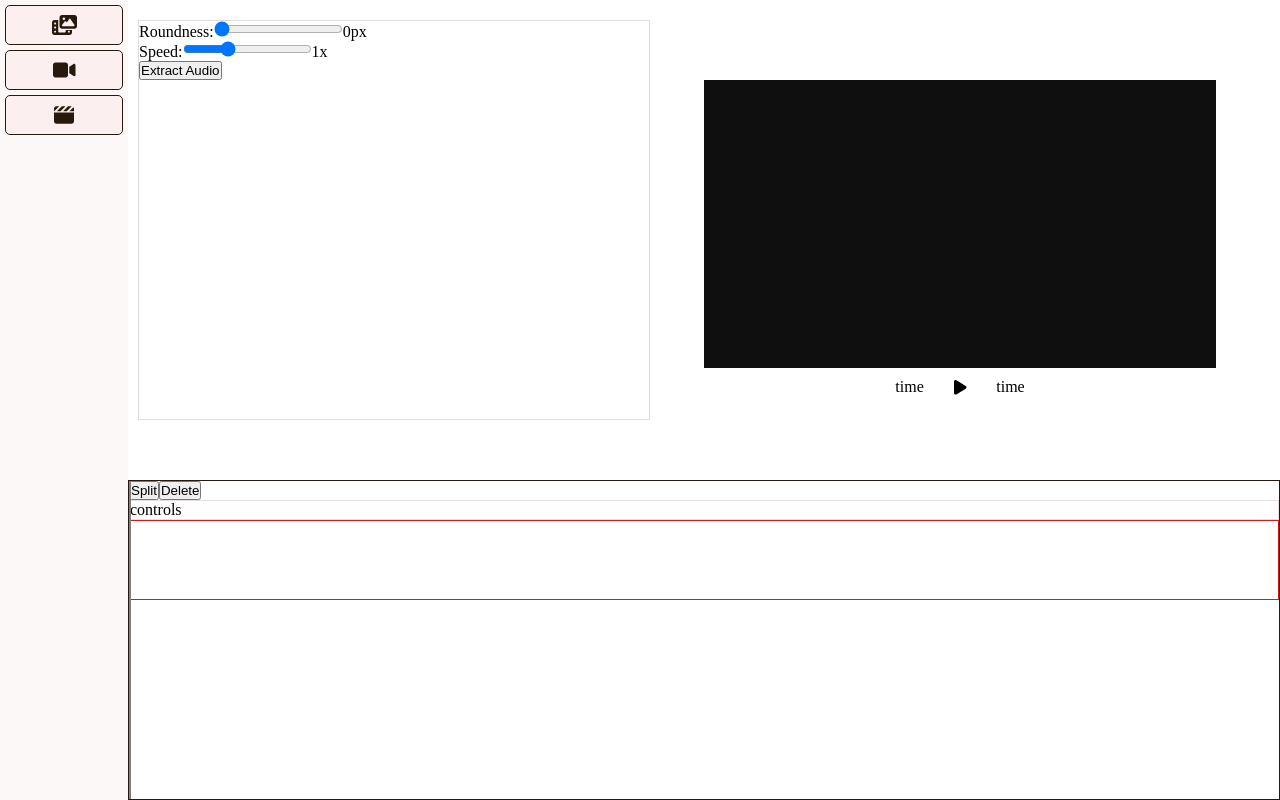
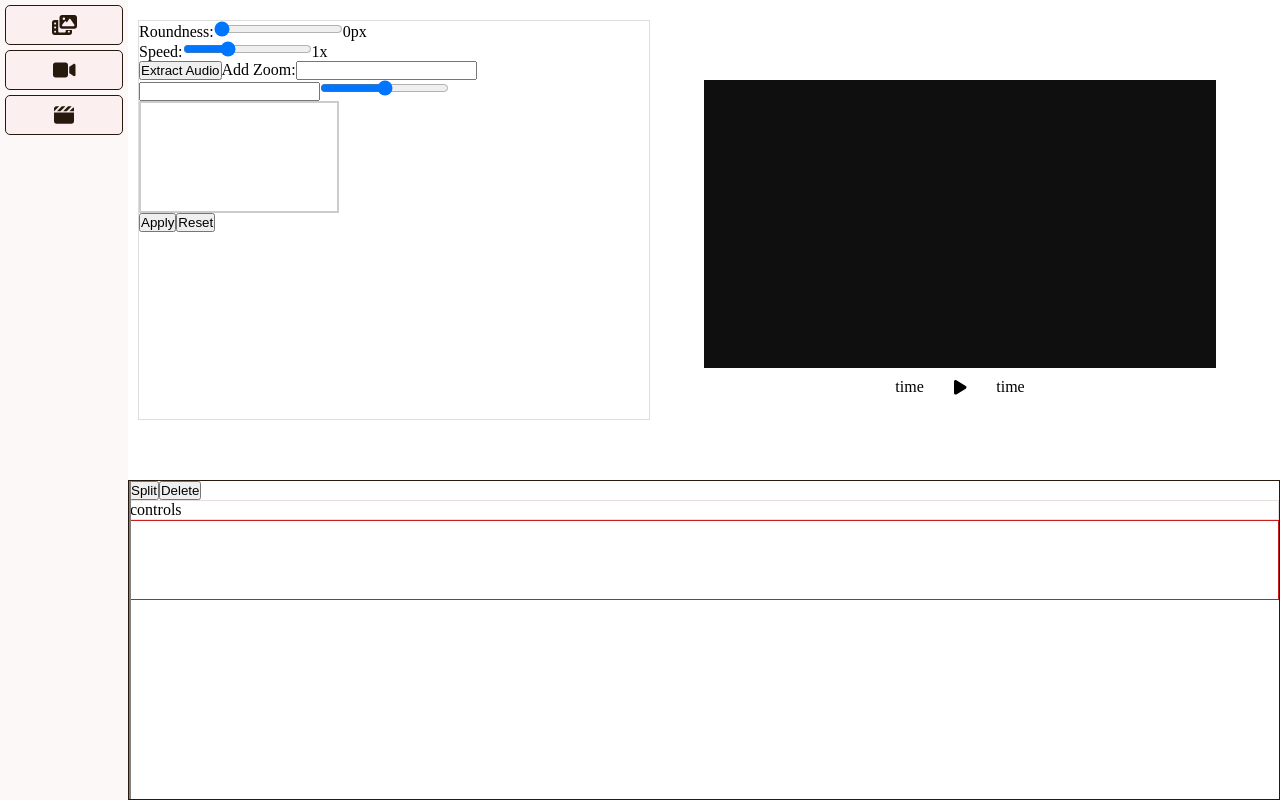
Before and after one commit to this-is-shreya/video-recorder-and-editor-with-auto-zoom, a React (Vite) app: page / in a window 1280 px wide. Both pictures are taken after a click on the button 64 px from the left and 115 px from the top of the page. Built offline with nearby package versions, Linux system fonts and the light colour scheme.

Commit message:
added zoom, modified context

```diff
--- a/package.json
+++ b/package.json
@@ -15,6 +15,7 @@
     "@fortawesome/react-fontawesome": "^0.2.2",
     "file-saver": "^2.0.5",
     "react": "^18.3.1",
+    "react-cropper": "^2.3.3",
     "react-dnd": "^16.0.1",
     "react-dnd-html5-backend": "^16.0.1",
     "react-dom": "^18.3.1",
--- a/src/App.jsx
+++ b/src/App.jsx
@@ -1,4 +1,4 @@
-import { useRef, useState } from "react";
+import {  useState } from "react";
 import "./App.css";
 import AppContext from "./AppContext";
 import Navbar from "./components/Navbar";
@@ -15,17 +15,6 @@ function App() {
   const [selectedElement, setSelectedElement] = useState(null);
   const [isSpeedChange, setIsSpeedChange] = useState(false);
 
-  document.addEventListener("keyup", (e) => {
-    if (e.code === "ArrowLeft") {
-      if (seekerPosition - 50 <= 0) {
-        setSeekerPosition(0);
-      } else {
-        setSeekerPosition(seekerPosition - 50);
-      }
-    } else if (e.code === "ArrowRight") {
-      setSeekerPosition(seekerPosition + 50);
-    }
-  });
   return (
     <>
       <AppContext.Provider
@@ -65,7 +54,6 @@ function App() {
             <span>time</span>
           </div>
         </div>
-
         <Timeline />
       </AppContext.Provider>
     </>
--- a/src/AppContext.js
+++ b/src/AppContext.js
@@ -1,31 +1,18 @@
-import { createContext, useState } from "react";
-
-const seekerPosition = null;
-const setSeekerPosition = () => {};
-const sourceAndTiming = null;
-const setSourceAndTiming = () => {};
-const currentSourceAndTiming = null;
-const setCurrentSourceAndTiming = () => {};
-const isPlaying = null;
-const setIsPlaying = () => {};
-const selectedElement = null;
-const setSelectedElement = () => {};
-const isSpeedChange = null;
-const setIsSpeedChange = () => {};
+import { createContext } from "react";
 
 const AppContext = createContext({
-  seekerPosition: seekerPosition,
-  setSeekerPosition: setSeekerPosition,
-  sourceAndTiming: sourceAndTiming,
-  setSourceAndTiming: setSourceAndTiming,
-  currentSourceAndTiming: currentSourceAndTiming,
-  setCurrentSourceAndTiming: setCurrentSourceAndTiming,
-  isPlaying: isPlaying,
-  setIsPlaying: setIsPlaying,
-  selectedElement: selectedElement,
-  setSelectedElement: setSelectedElement,
-  isSpeedChange: isSpeedChange,
-  setIsSpeedChange: setIsSpeedChange,
+  seekerPosition: 0,
+  setSeekerPosition: () => {},
+  sourceAndTiming: [],
+  setSourceAndTiming: () => {},
+  currentSourceAndTiming: [],
+  setCurrentSourceAndTiming: () => {},
+  isPlaying: false,
+  setIsPlaying: () => {},
+  selectedElement: null,
+  setSelectedElement: () => {},
+  isSpeedChange: false,
+  setIsSpeedChange: () => {},
 });
 
 export default AppContext;
--- a/src/components/Video.jsx
+++ b/src/components/Video.jsx
@@ -3,10 +3,23 @@ import AppContext from "../AppContext";
 import { extractAudioFromBlobURL } from "../utils/extractAndDownloadAudio";
 
 const Video = () => {
-  const { selectedElement, sourceAndTiming, setSourceAndTiming, setIsSpeedChange } =
-    useContext(AppContext);
+  const {
+    selectedElement,
+    sourceAndTiming,
+    setSourceAndTiming,
+    setIsSpeedChange,
+    seekerPosition,
+  } = useContext(AppContext);
+  const [currentElement, setCurrentElement] = useState(
+    sourceAndTiming.find((item) => item.id === selectedElement)
+  );
   const [borderRadius, setBorderRadius] = useState(0);
   const [speed, setSpeed] = useState(1);
+  const [zoomCenter, setZoomCenter] = useState({ x: 0, y: 0 });
+  const [zoomStart, setZoomStart] = useState(currentElement?.zoomStart);
+  const [zoomEnd, setZoomEnd] = useState(currentElement?.zoomEnd);
+  const [zoomLevel, setZoomLevel] = useState(currentElement?.zoomLevel);
+  const [clickPosition, setClickPosition] = useState(null); // Stores red dot position
 
   const changeRoundness = (e) => {
     if (!selectedElement) return;
@@ -39,6 +52,93 @@ const Video = () => {
 
     setSourceAndTiming(updatedSourceAndTiming);
   };
+  const handlePreviewClick = (e) => {
+    const previewRect = e.target.getBoundingClientRect();
+    const clickX = e.clientX - previewRect.left; // X coordinate of the click
+    const clickY = e.clientY - previewRect.top; // Y coordinate of the click
+
+    // Calculate zoom center as a percentage of the preview size
+    const centerX = clickX / previewRect.width;
+    const centerY = clickY / previewRect.height;
+
+    setZoomCenter({ x: centerX, y: centerY });
+    setClickPosition({ x: clickX, y: clickY }); // Store position for red dot
+  };
+  const addZoom = () => {
+    console.log("adding zoom for ", zoomStart, zoomEnd, zoomEnd <= zoomStart);
+    if (zoomEnd == null || zoomEnd <= zoomStart) {
+      return;
+    }
+    console.log(
+      "adding zoom for ",
+      zoomStart,
+      zoomEnd,
+      currentElement.newStart,
+      currentElement.newEnd
+    );
+
+    if (
+      zoomStart < currentElement.newStart ||
+      zoomEnd > currentElement.newEnd
+    ) {
+      return;
+    }
+    console.log(
+      "adding zoom for ",
+      zoomStart,
+      zoomEnd,
+      currentElement.newStart,
+      currentElement.newEnd
+    );
+
+    const updatedSourceAndTiming = sourceAndTiming.map((item) => {
+      if (item.id === selectedElement) {
+        return {
+          ...item,
+          zoomCenter: zoomCenter,
+          zoomStart: Number(zoomStart),
+          zoomEnd: Number(zoomEnd),
+          zoomLevel: zoomLevel,
+        };
+      }
+      return item;
+    });
+
+    setSourceAndTiming([...updatedSourceAndTiming]);
+     setCurrentElement({
+       ...currentElement,
+       zoomStart: Number(zoomStart),
+       zoomEnd: Number(zoomEnd),
+       zoomLevel: zoomLevel,
+     });
+  };
+  const resetZoom = () => {
+    setZoomCenter({ x: 0, y: 0 });
+    setZoomStart(null);
+    setZoomEnd(null);
+    setZoomLevel("1");
+    const updatedSourceAndTiming = sourceAndTiming.map((item) => {
+      if (item.id === selectedElement) {
+        return {
+          ...item,
+          zoomCenter: zoomCenter,
+          zoomStart: zoomStart,
+          zoomEnd: zoomEnd,
+          zoomLevel: zoomLevel,
+        };
+      }
+      return item;
+    });
+
+    setSourceAndTiming([...updatedSourceAndTiming]);
+     setCurrentElement({
+       ...currentElement,
+       zoomStart: null,
+       zoomEnd: null,
+       zoomLevel: "1",
+     });
+  };
+
   useEffect(() => {
     if (selectedElement) {
       const selectedItem = sourceAndTiming.find(
@@ -48,6 +148,12 @@ const Video = () => {
         setBorderRadius(selectedItem.borderRadius || 0);
       }
     }
+  }, [selectedElement, sourceAndTiming]);
+
+  useEffect(() => {
+    setCurrentElement(
+      sourceAndTiming.find((item) => item.id === selectedElement)
+    );
   }, [selectedElement, sourceAndTiming]);
 
   return (
@@ -89,6 +195,75 @@ const Video = () => {
         >
           Extract Audio
         </button>
+        <label>Add Zoom:</label>
+        <input
+          name="zoom-start"
+          type="number"
+          value={zoomStart}
+          min={Math.ceil(currentElement?.newStart)}
+          max={Math.ceil(currentElement?.newEnd)}
+          step={1}
+          onChange={(e) => setZoomStart(Number(e.target.value))}
+        ></input>
+        <input
+          name="zoom-end"
+          type="number"
+          value={zoomEnd}
+          min={Math.ceil(currentElement?.newStart)}
+          max={Math.ceil(currentElement?.newEnd)}
+          step={1}
+          onChange={(e) => setZoomEnd(Number(e.target.value))}
+        ></input>
+        <input
+          name="zoom-level"
+          type="range"
+          min={1}
+          max={3}
+          step={0.1}
+          value={zoomLevel}
+          onChange={(e) => setZoomLevel(e.target.value)}
+        />
+        <label>{zoomLevel}</label>
+        <div
+          onClick={handlePreviewClick}
+          style={{
+            width: "200px", // Preview size
+            height: "112px", // Aspect ratio of 16:9
+            marginRight: "10px",
+            border: "2px solid #ccc",
+            position: "relative",
+            overflow: "hidden",
+          }}
+        >
+          <video
+            src={currentElement?.source}
+            style={{
+              width: "100%",
+              height: "100%",
+              objectFit: "cover",
+              position: "absolute",
+              left: 0,
+              top: 0,
+            }}
+            muted
+          ></video>
+          {clickPosition && (
+            <div
+              style={{
+                position: "absolute",
+                top: clickPosition.y - 5,
+                left: clickPosition.x - 5,
+                width: "10px",
+                height: "10px",
+                backgroundColor: "red",
+                borderRadius: "50%",
+                pointerEvents: "none",
+              }}
+            />
+          )}
+        </div>
+        <button onClick={addZoom}>Apply</button>
+        <button onClick={resetZoom}>Reset</button>
       </div>
     </div>
   );
--- a/src/components/timeline/Timeline.jsx
+++ b/src/components/timeline/Timeline.jsx
@@ -100,7 +100,6 @@ const handleDeleteTrackMedia = () => {
 
       return item.id !== selectedElement}
   );
-
   setSourceAndTiming(updatedSourceAndTiming);
   setIsDeleteMedia(true)
   console.log("sourceandtiming", sourceAndTiming);
@@ -128,7 +127,7 @@ const handleDeleteTrackMedia = () => {
         setIsSplit={setIsSplit}
         isDeleteMedia={isDeleteMedia}
         setIsDeleteMedia={setIsDeleteMedia}
-         />
+      />
     </div>
   );
 };
```
Also changed, not shown: src/components/VideoPlayer.jsx (+58 -16 lines), 2 other files (tests, documents, lock files or other folders).
